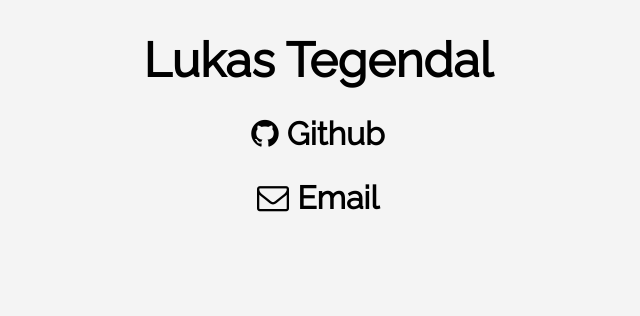
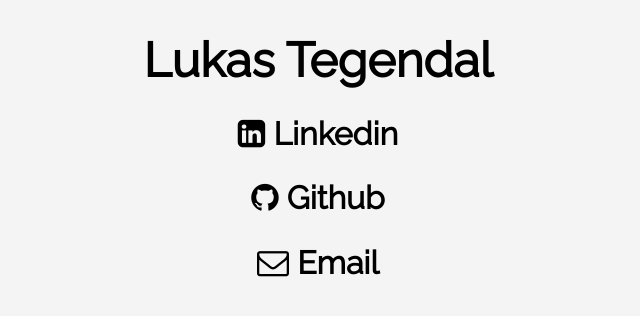
Before and after one commit to lukastegendal/lukastegendal.github.io, a plain HTML site: page index.html in a window 1280 px wide. Shown: the whole page, without its empty margins (322-962 px from the left). Drawn offline with Linux system fonts and the light colour scheme.

Commit message:
Added Linkedin link

```diff
--- a/index.html
+++ b/index.html
@@ -8,6 +8,11 @@
 </head>
 <body>
     <h1>Lukas Tegendal</h1>
+    <h2>
+        <a href=https://www.linkedin.com/in/lukastegendal/>
+            <i class="fa fa-linkedin-square" aria-hidden="true"></i> Linkedin
+        </a>
+    </h2>
     <h2>
         <a href=https://www.github.com/lukastegendal>
             <i class="fa fa-github" aria-hidden="true"></i> Github
```
